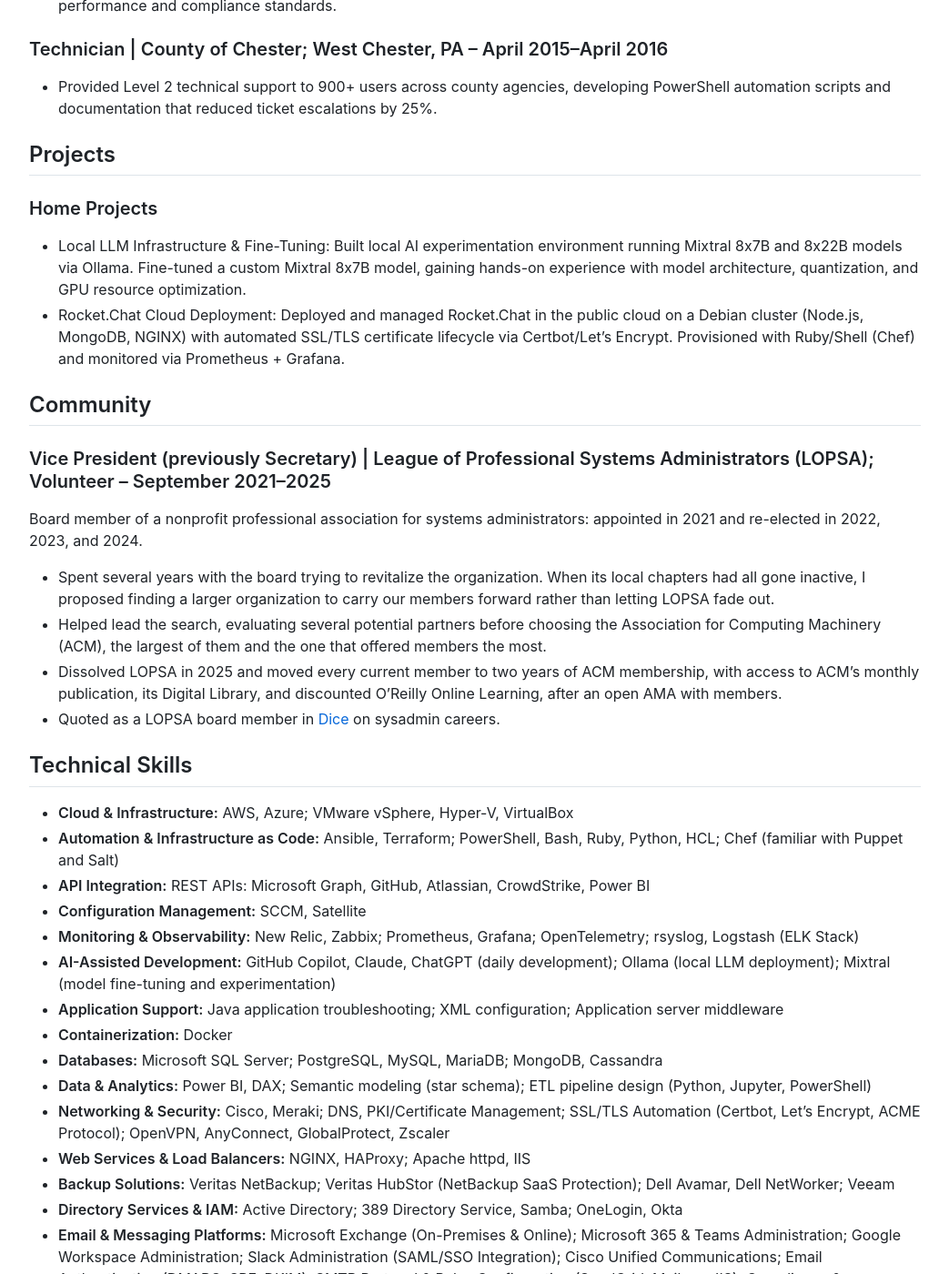
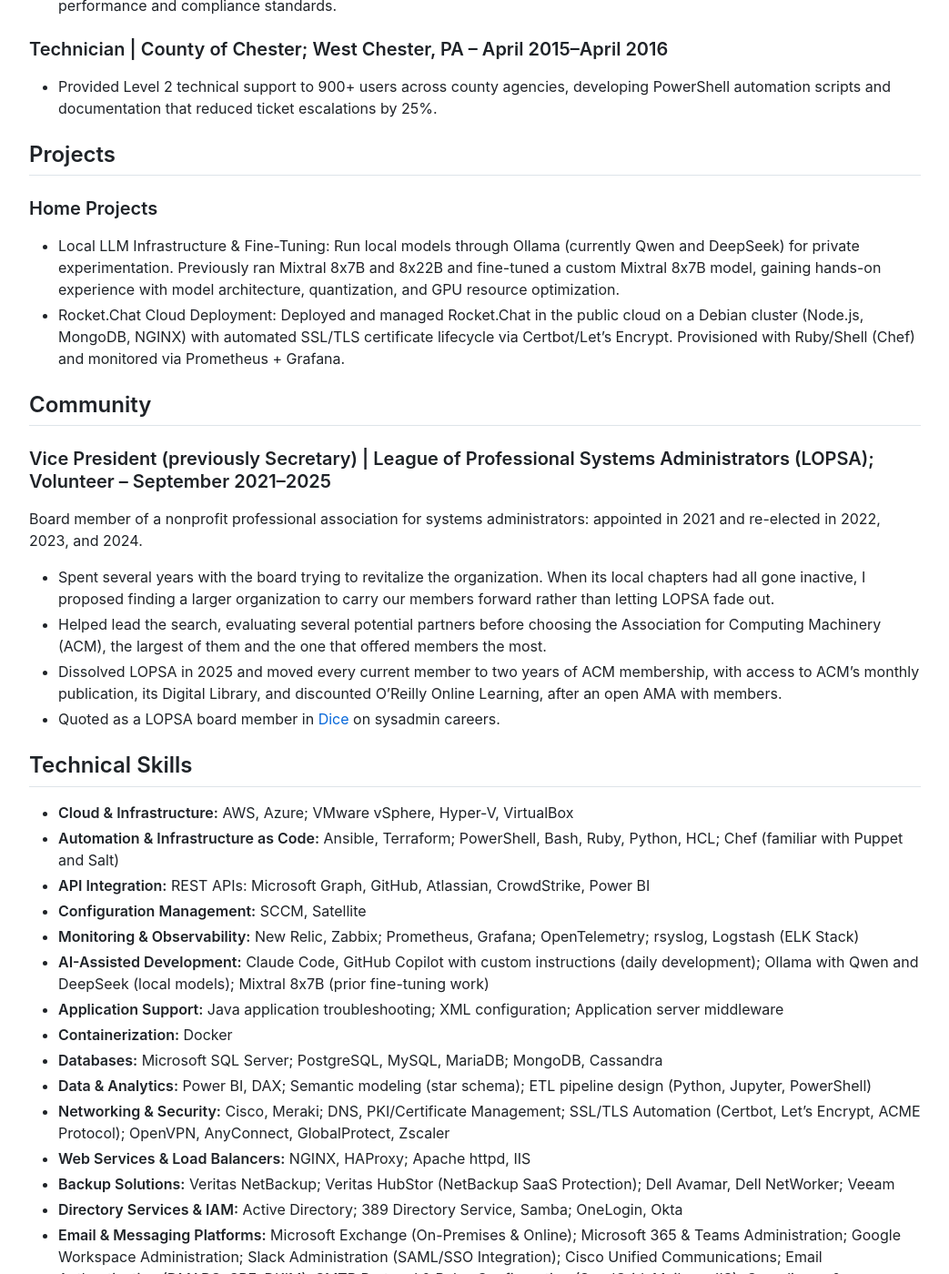
Before and after one commit to jackson-asmith/jacksonsmith.github.io, a Jekyll site: the page built from experience.md, in a window 1280 px wide and 1400 px high, scrolled down 3505 px. Shown: the whole window at 91% size, without its empty margins (118-1161 px from the left). Built offline with Jekyll 4.4.1, drawn with Linux system fonts in a browser that asks for light colours; some of the changed text lies outside the part shown.

Commit message:
Update AI-assisted development on the experience page
Note that AI-authored changes go through the same Pester tests and CI
gates, list Qwen and DeepSeek as the current local models with Mixtral
fine-tuning as prior work, and trim the skills line to the tools
configured for daily use.

Co-Authored-By: Claude Opus 5.5 <noreply@anthropic.com>
Claude-Session: https://claude.ai/code/session_01Ajmioxsx5wafUfcwooSvci

```diff
--- a/experience.md
+++ b/experience.md
@@ -34,7 +34,7 @@ Want a copy of my résumé or a quick chat? [Email me](mailto:jackson@jacksonasm
 * Established foundational Pester unit test suite and reusable shared test infrastructure for an existing codebase, creating automated quality gates where none previously existed.
 * Configured CI pipeline executing Pester tests on push and pull request events, enforcing code quality standards across the development workflow from day one.
 * Authored a GitHub Copilot custom-instructions file codifying a team PowerShell style guide and Microsoft's recommended development practices, substantially reducing recurring AI-generated anti-patterns (e.g., non-idiomatic `return $var` usage) across the team's codebase before code reaches review.
-* Adopted a structured AI-assisted development workflow — documenting research findings and implementation plans before generating code, with explicit review checkpoints to correct assumptions and scope — keeping architectural control over AI-authored changes rather than accepting output wholesale.
+* Adopted a structured AI-assisted development workflow — documenting research findings and implementation plans before generating code, with explicit review checkpoints to correct assumptions and scope, and the same Pester tests and CI gates as any other change — keeping architectural control over AI-authored changes rather than accepting output wholesale.
 
 #### Platform Reliability & Modernization
 
@@ -111,7 +111,7 @@ Core member of the operations team that took a 1,200-server hybrid Azure/VMware
 
 ### Home Projects
 
-* Local LLM Infrastructure & Fine-Tuning: Built local AI experimentation environment running Mixtral 8x7B and 8x22B models via Ollama. Fine-tuned a custom Mixtral 8x7B model, gaining hands-on experience with model architecture, quantization, and GPU resource optimization.
+* Local LLM Infrastructure & Fine-Tuning: Run local models through Ollama (currently Qwen and DeepSeek) for private experimentation. Previously ran Mixtral 8x7B and 8x22B and fine-tuned a custom Mixtral 8x7B model, gaining hands-on experience with model architecture, quantization, and GPU resource optimization.
 * Rocket.Chat Cloud Deployment: Deployed and managed Rocket.Chat in the public cloud on a Debian cluster (Node.js, MongoDB, NGINX) with automated SSL/TLS certificate lifecycle via Certbot/Let's Encrypt. Provisioned with Ruby/Shell (Chef) and monitored via Prometheus + Grafana.
 
 ## Community
@@ -132,7 +132,7 @@ Board member of a nonprofit professional association for systems administrators:
 * **API Integration:** REST APIs: Microsoft Graph, GitHub, Atlassian, CrowdStrike, Power BI
 * **Configuration Management:** SCCM, Satellite
 * **Monitoring & Observability:** New Relic, Zabbix; Prometheus, Grafana; OpenTelemetry; rsyslog, Logstash (ELK Stack)
-* **AI-Assisted Development:** GitHub Copilot, Claude, ChatGPT (daily development); Ollama (local LLM deployment); Mixtral (model fine-tuning and experimentation)
+* **AI-Assisted Development:** Claude Code, GitHub Copilot with custom instructions (daily development); Ollama with Qwen and DeepSeek (local models); Mixtral 8x7B (prior fine-tuning work)
 * **Application Support:** Java application troubleshooting; XML configuration; Application server middleware
 * **Containerization:** Docker
 * **Databases:** Microsoft SQL Server; PostgreSQL, MySQL, MariaDB; MongoDB, Cassandra
```
